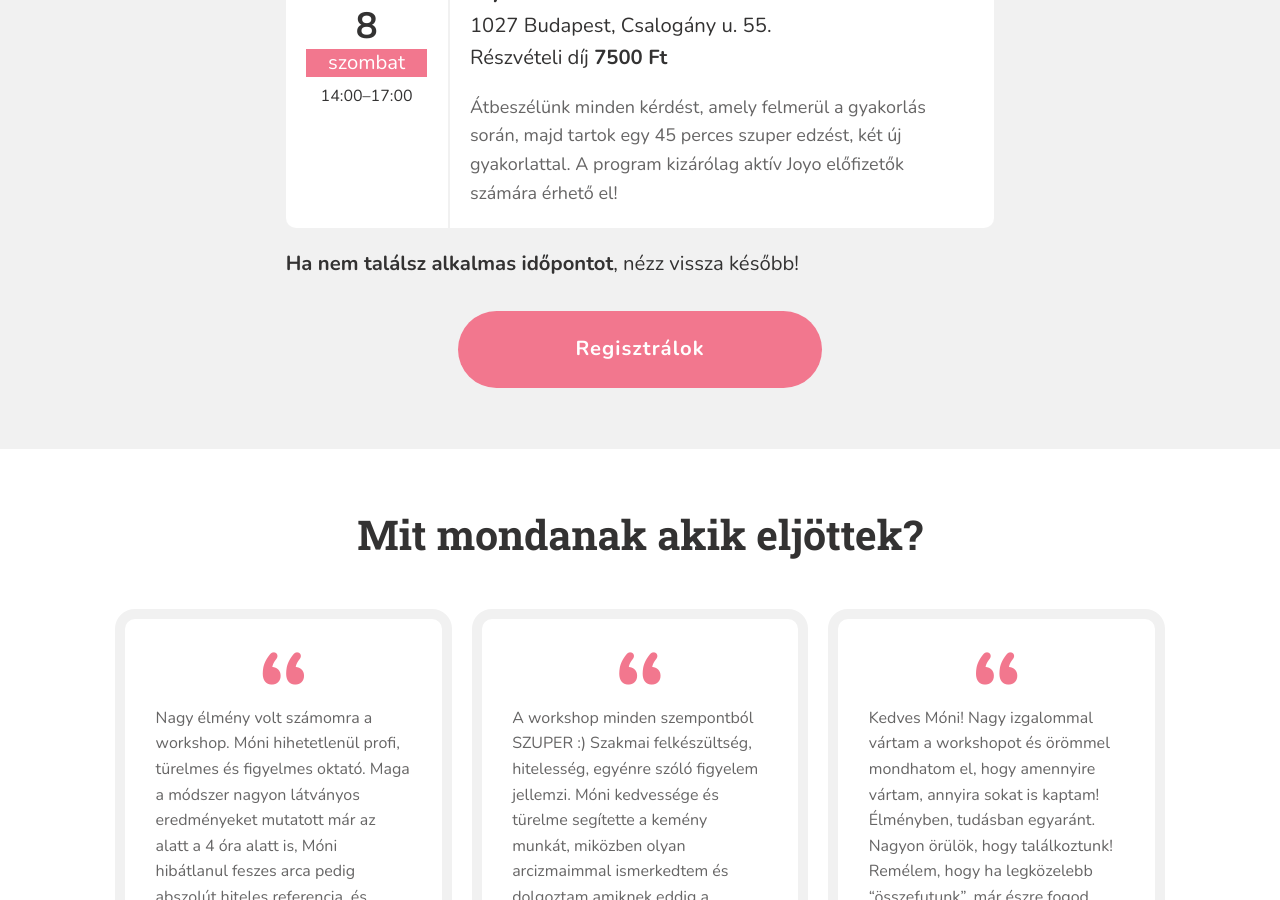
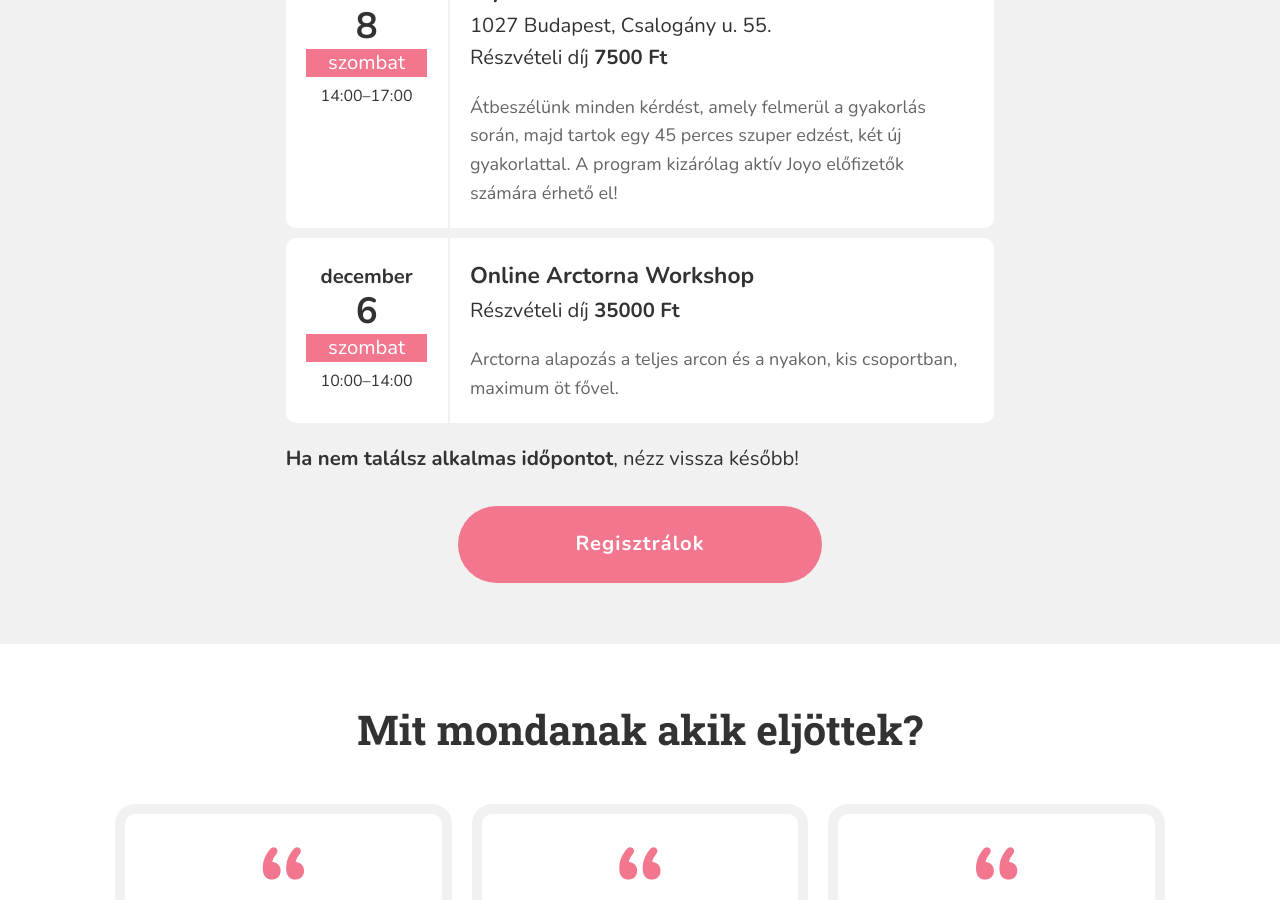
Before and after one commit to monikamudra/arctorna, a Jekyll site: the page built from workshop.md, in a window 1280 px wide and 900 px high, scrolled down 2300 px. Built offline with Jekyll 4.4.1, drawn with Linux system fonts in a browser that asks for light colours.

Commit message:
Update workshop event

```diff
--- a/_data/workshop.yaml
+++ b/_data/workshop.yaml
@@ -49,16 +49,6 @@ events:
     price: 35000
     full: true
 
-  - date: 2025-10-25-T10:00
-    start: "10:00"
-    end: "14:00"
-    title: Online Arctorna Workshop
-    description: >-
-      Arctorna alapozás a teljes arcon és a nyakon,
-      kis csoportban, maximum öt fővel.
-    price: 35000
-    full: false
-
   - date: 2025-11-8-T10:00
     start: "14:00"
     end: "17:00"
@@ -70,3 +60,13 @@ events:
     address: 1027 Budapest, Csalogány u. 55.
     price: 7500
     full: false
+
+  - date: 2025-12-6-T10:00
+    start: "10:00"
+    end: "14:00"
+    title: Online Arctorna Workshop
+    description: >-
+      Arctorna alapozás a teljes arcon és a nyakon,
+      kis csoportban, maximum öt fővel.
+    price: 35000
+    full: false
```
